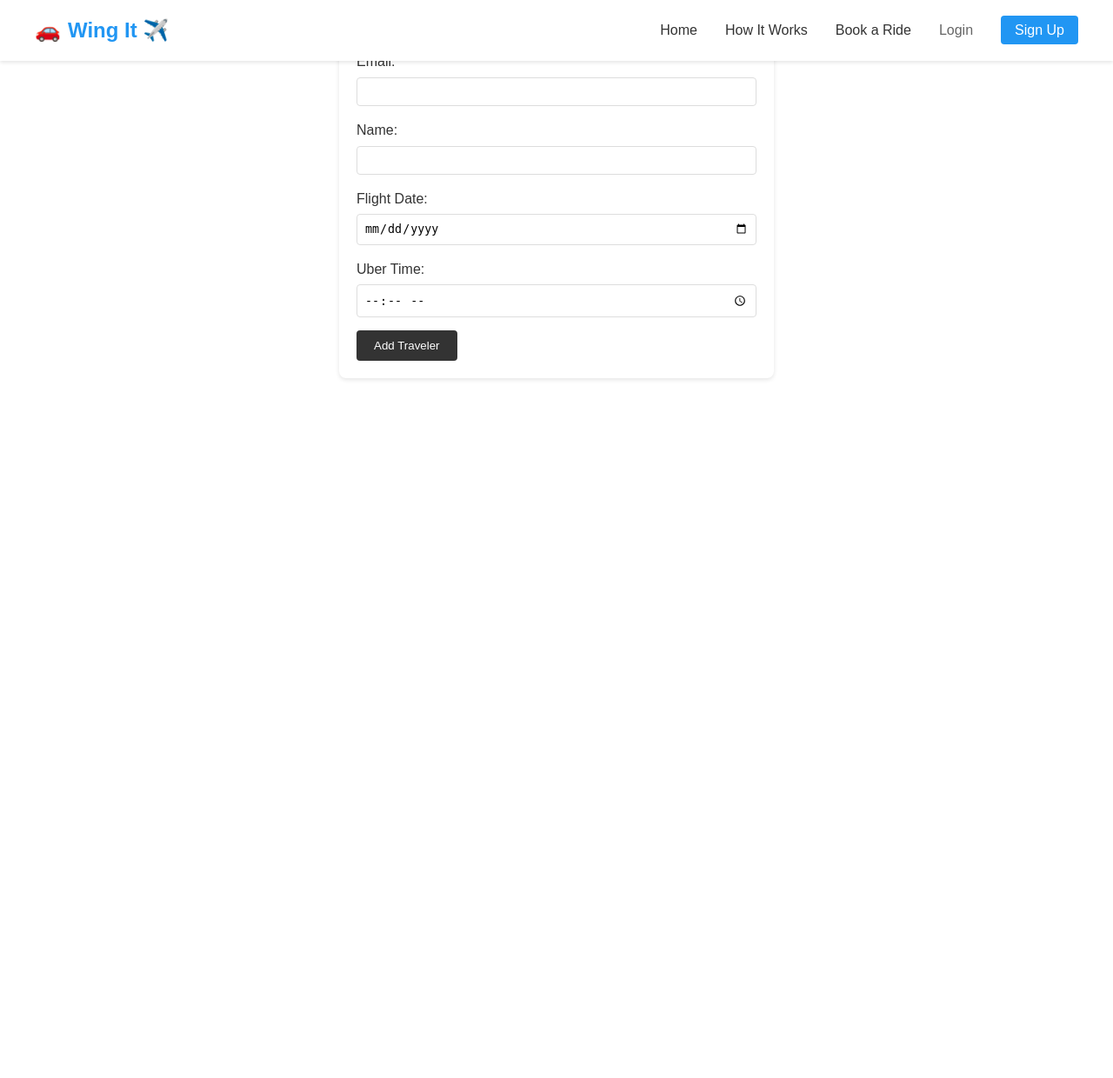
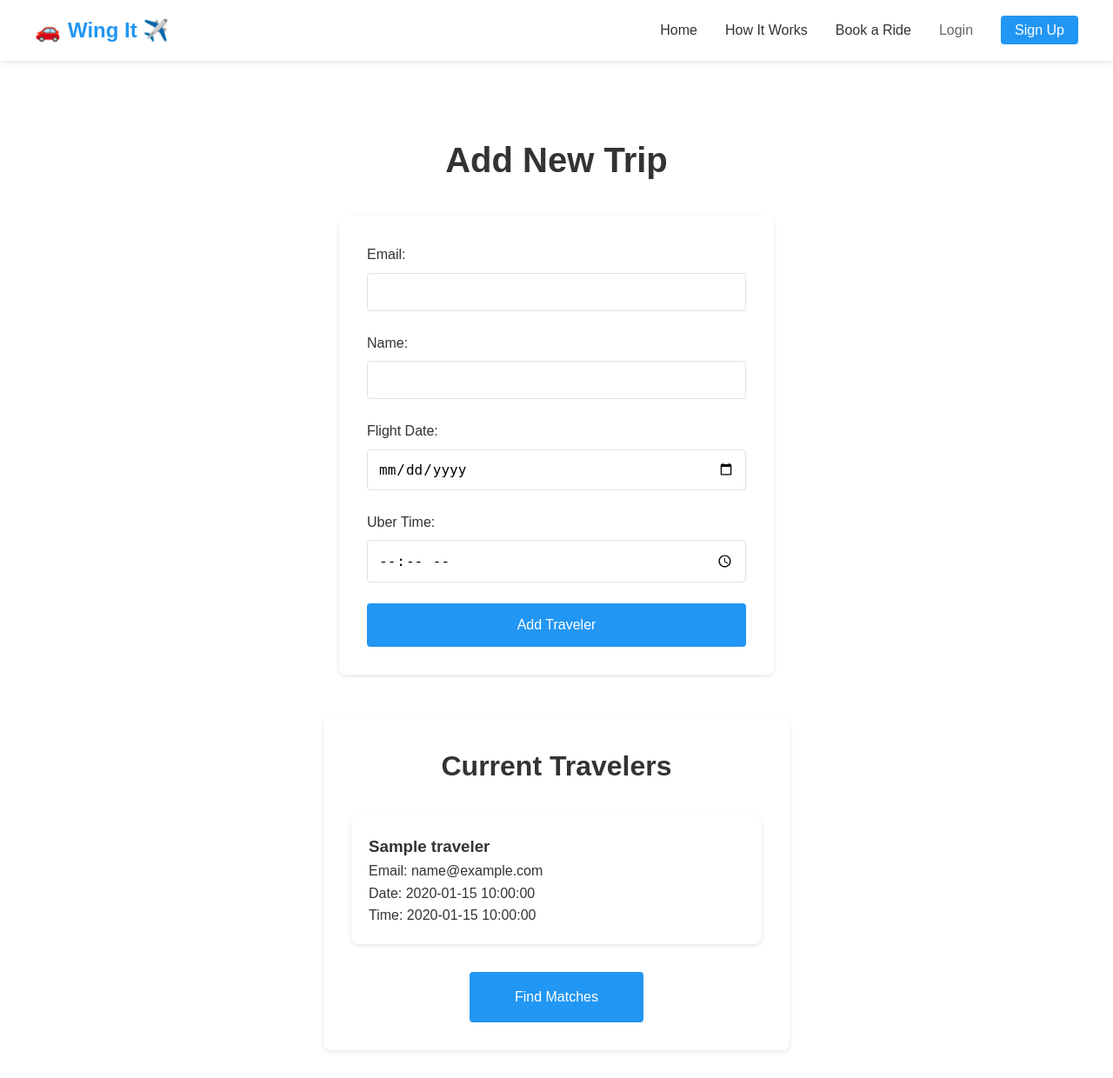
Before and after one commit to Harrison-Zoccoli/NewWingIt, a Flask app: template templates/add_traveler.html in a window 1280 px wide. Shown: the whole page at 87% size. Before the commit the page ends 437 px from the top, so only its background shows below. Run offline with Flask 3, Linux system fonts and the light colour scheme; the template is opened without the code that fills it: most values are stand-ins (such as "Sample title", 1, 10 or a date in 2020); some libraries are stand-ins or nearby versions.

Commit message:
Update Spline URL and fix traveler matching flow

```diff
--- a/app.py
+++ b/app.py
@@ -10,9 +10,11 @@ app.config['STATIC_URL_PATH'] = '/static'
 # Store travelers in memory (replace with database in production)
 travelers = []
 
+SPLINE_URL = "https://prod.spline.design/BgMFvFEuVSABcqos/scene.splinecode"
+
 @app.route('/')
 def index():
-    return render_template('index.html', travelers=travelers)
+    return render_template('index.html')
 
 @app.route('/add_traveler', methods=['GET', 'POST'])
 def add_traveler():
@@ -31,11 +33,11 @@ def add_traveler():
             travelers.append(new_traveler)
 
             flash('Traveler added successfully!', 'success')
-            return redirect(url_for('index'))
+            return redirect(url_for('add_traveler'))
         except Exception as e:
             flash(f'Error adding traveler: {str(e)}', 'error')
 
-    return render_template('add_traveler.html')
+    return render_template('add_traveler.html', travelers=travelers)
 
 @app.route('/find_matches')
 def find_all_matches():
--- a/static/style.css
+++ b/static/style.css
@@ -13,13 +13,14 @@ body {
 
 /* Navigation */
 nav {
-    background-color: white;
+    background-color: rgba(255, 255, 255, 0.9);
+    backdrop-filter: blur(10px);
     padding: 1rem;
     position: fixed;
     width: 100%;
     top: 0;
     z-index: 1000;
-    box-shadow: 0 2px 4px rgba(0,0,0,0.1);
+    box-shadow: 0 2px 8px rgba(0,0,0,0.1);
 }
 
 .nav-container {
@@ -56,6 +57,11 @@ nav a {
     color: #333;
     text-decoration: none;
     font-weight: 500;
+    transition: color 0.3s ease;
+}
+
+nav a:hover {
+    color: #2196F3;
 }
 
 .login {
@@ -67,6 +73,12 @@ nav a {
     color: white;
     padding: 0.5rem 1rem;
     border-radius: 4px;
+    transition: background-color 0.3s ease;
+}
+
+.sign-up:hover {
+    background-color: #1976D2;
+    color: white;
 }
 
 /* Hero Section */
@@ -261,41 +273,53 @@ nav a {
     max-width: 500px;
     margin: 0 auto;
     background: white;
-    padding: 20px;
+    padding: 2rem;
     border-radius: 8px;
     box-shadow: 0 2px 5px rgba(0,0,0,0.1);
 }
 
 .form-group {
-    margin-bottom: 15px;
+    margin-bottom: 1.5rem;
 }
 
 .form-group label {
     display: block;
-    margin-bottom: 5px;
+    margin-bottom: 0.5rem;
+    font-weight: 500;
 }
 
 .form-group input {
     width: 100%;
-    padding: 8px;
-    border: 1px solid #ddd;
+    padding: 0.75rem;
+    border: 1px solid #e0e0e0;
     border-radius: 4px;
+    font-size: 1rem;
+    transition: border-color 0.3s ease;
+}
+
+.form-group input:focus {
+    outline: none;
+    border-color: #2196F3;
 }
 
 /* Buttons */
 .button {
+    width: 100%;
     display: inline-block;
-    padding: 10px 20px;
-    background-color: #333;
+    padding: 1rem;
+    background-color: #2196F3;
     color: white;
     text-decoration: none;
     border-radius: 4px;
     border: none;
     cursor: pointer;
+    font-size: 1rem;
+    font-weight: 500;
+    transition: background-color 0.3s ease;
 }
 
 .button:hover {
-    background-color: #555;
+    background-color: #1976D2;
 }
 
 /* Alerts */
@@ -321,3 +345,51 @@ spline-viewer {
     width: 100%;
     height: 100%;
 }
+
+/* Add Traveler Page */
+.add-traveler-container {
+    max-width: 600px;
+    margin: 120px auto 0;  /* Added top margin to account for fixed navbar */
+    padding: 2rem;
+}
+
+.page-title {
+    text-align: center;
+    font-size: 2.5rem;
+    margin-bottom: 2rem;
+    color: #333;
+}
+
+/* Travelers List */
+.travelers-list {
+    margin-top: 3rem;
+    padding: 2rem;
+    background: white;
+    border-radius: 8px;
+    box-shadow: 0 2px 5px rgba(0,0,0,0.1);
+}
+
+.travelers-list h2 {
+    text-align: center;
+    margin-bottom: 2rem;
+    font-size: 2rem;
+    color: #333;
+}
+
+.find-matches-button {
+    display: block;
+    width: 200px;
+    margin: 2rem auto 0;
+    padding: 1rem;
+    background-color: #2196F3;
+    color: white;
+    text-align: center;
+    text-decoration: none;
+    border-radius: 4px;
+    font-weight: 500;
+    transition: background-color 0.3s ease;
+}
+
+.find-matches-button:hover {
+    background-color: #1976D2;
+}
--- a/templates/add_traveler.html
+++ b/templates/add_traveler.html
@@ -3,7 +3,8 @@
 {% block title %}Add Traveler{% endblock %}
 
 {% block content %}
-    <h2>Add New Traveler</h2>
+    <div class="add-traveler-container">
+        <h1 class="page-title">Add New Trip</h1>
         <form method="POST" class="form">
             <div class="form-group">
                 <label for="email">Email:</label>
@@ -27,4 +28,22 @@
 
             <button type="submit" class="button">Add Traveler</button>
         </form>
+
+        {% if travelers %}
+        <div class="travelers-list">
+            <h2>Current Travelers</h2>
+            <div class="travelers-grid">
+                {% for traveler in travelers %}
+                <div class="traveler-card">
+                    <h3>{{ traveler.name }}</h3>
+                    <p>Email: {{ traveler.email }}</p>
+                    <p>Date: {{ traveler.date }}</p>
+                    <p>Time: {{ traveler.time }}</p>
+                </div>
+                {% endfor %}
+            </div>
+            <a href="{{ url_for('find_all_matches') }}" class="find-matches-button">Find Matches</a>
+        </div>
+        {% endif %}
+    </div>
 {% endblock %}
```
Also changed, not shown: templates/index.html (+6 -6 lines), 1 other file. Lines whose indentation alone changed are shown as unchanged.
